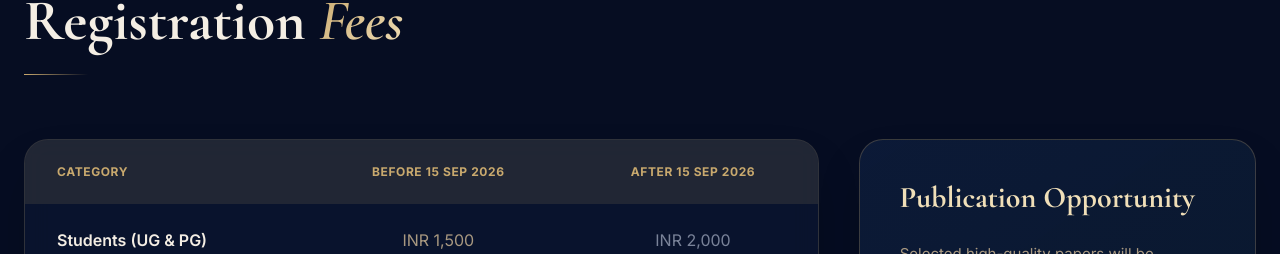
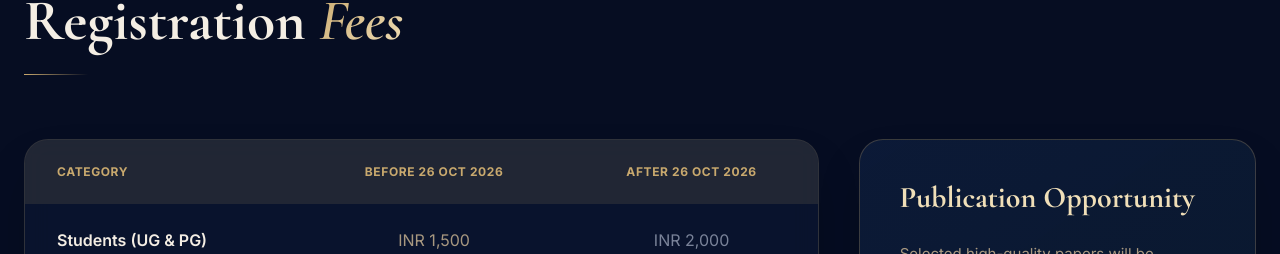
Before and after one commit to vkrm03/icabdai2026, a React (Vite) app: page / in a window 1280 px wide. Shown: the part 8869-9123 px from the top of the page. Built offline with nearby package versions, Linux system fonts and the light colour scheme.

Commit message:
Date Updated

```diff
--- a/src/components/Registration.jsx
+++ b/src/components/Registration.jsx
@@ -69,8 +69,8 @@ export default function Registration() {
               <thead>
                 <tr style={{ background: "rgba(201,169,110,0.12)" }}>
                   <th className="px-8 py-6 text-left text-xs font-bold uppercase tracking-wider" style={{ color:"#C9A96E" }}>Category</th>
-                  <th className="px-8 py-6 text-center text-xs font-bold uppercase tracking-wider" style={{ color:"#C9A96E" }}>Before 15 Sep 2026</th>
-                  <th className="px-8 py-6 text-center text-xs font-bold uppercase tracking-wider" style={{ color:"#C9A96E" }}>After 15 Sep 2026</th>
+                  <th className="px-8 py-6 text-center text-xs font-bold uppercase tracking-wider" style={{ color:"#C9A96E" }}>Before 26 Oct 2026</th>
+                  <th className="px-8 py-6 text-center text-xs font-bold uppercase tracking-wider" style={{ color:"#C9A96E" }}>After 26 Oct 2026</th>
                 </tr>
               </thead>
               <tbody>
```
